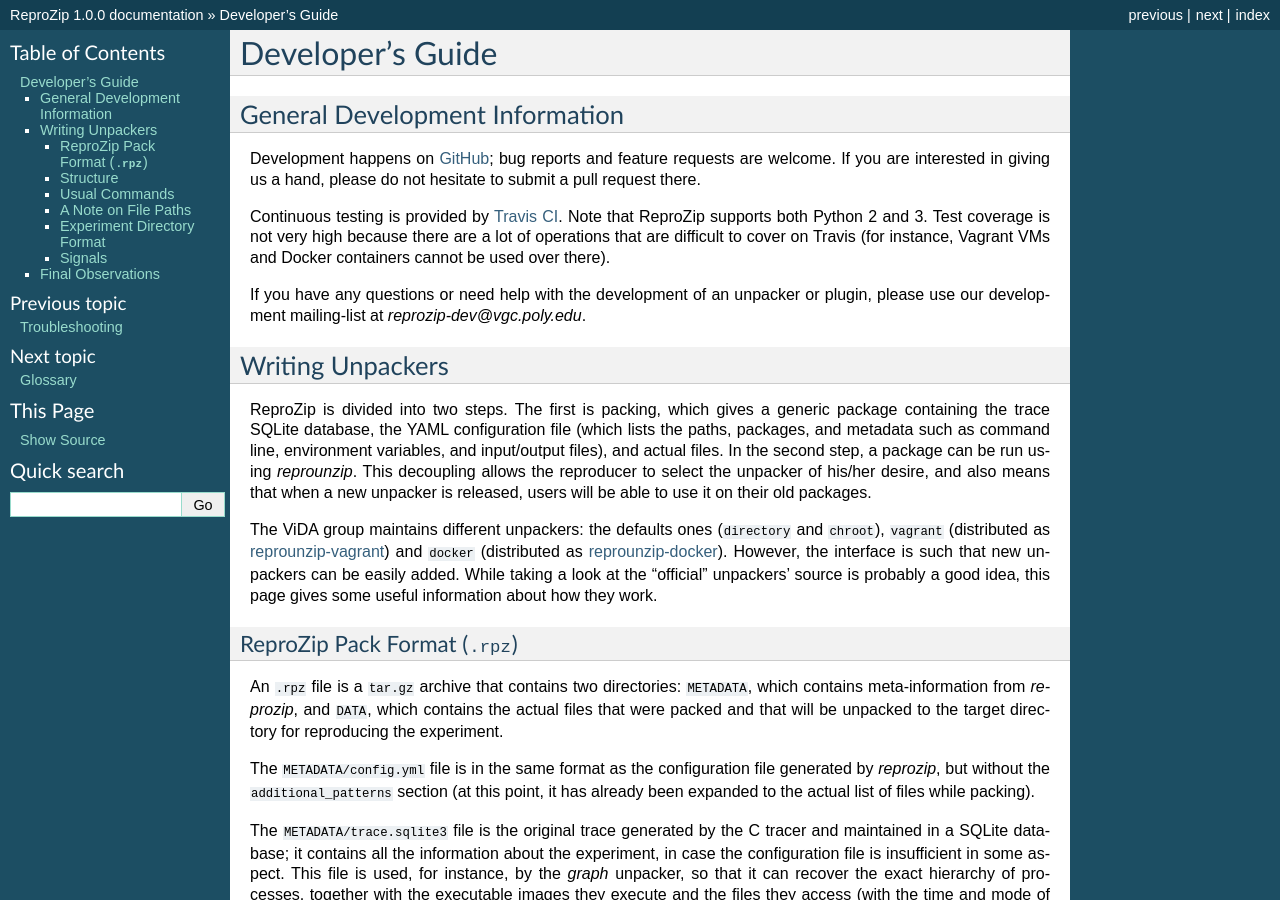
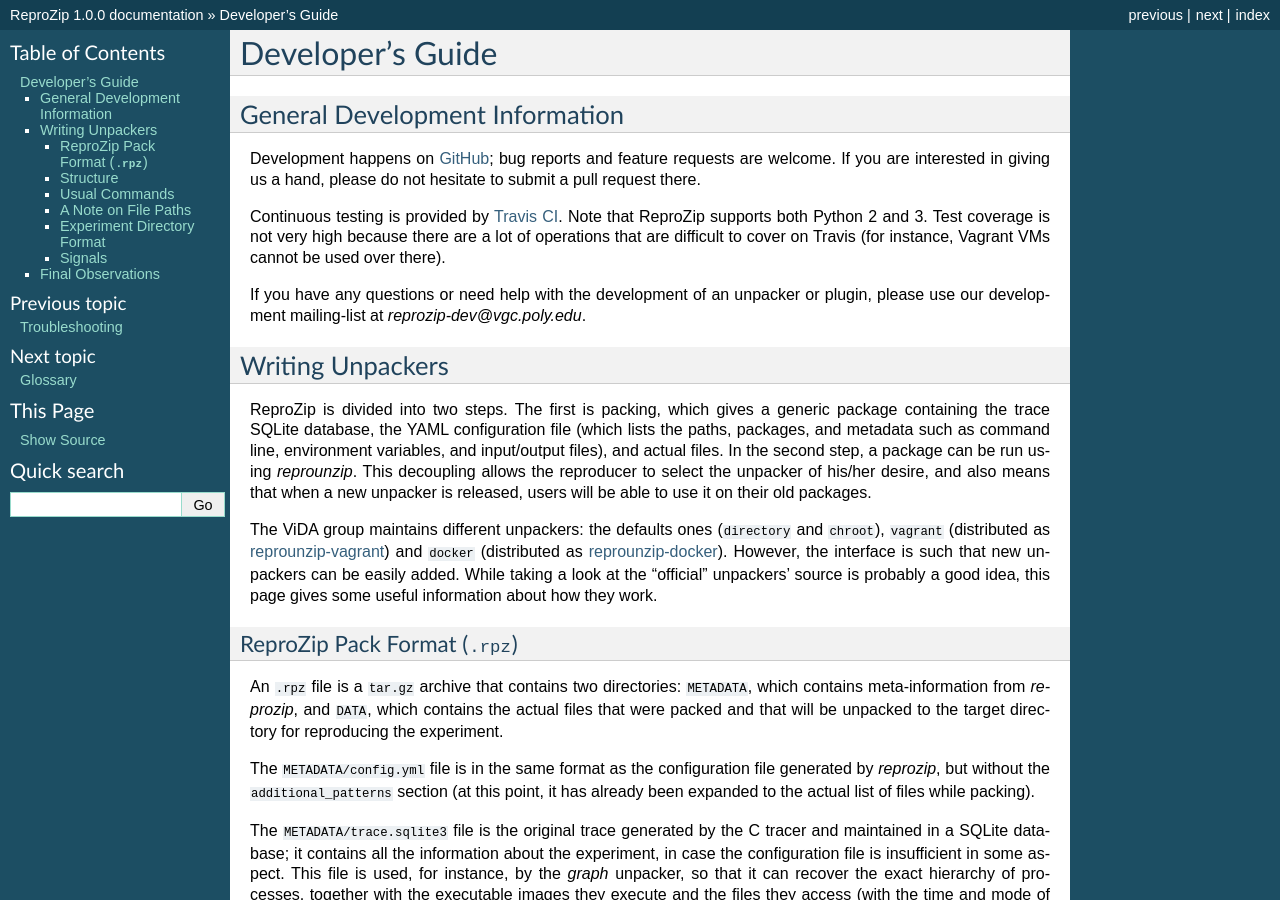
Before and after one commit to VIDA-NYU/reprozip, a Sphinx documentation site: the page built from docs/developerguide.rst, in a window 1280 px wide and 900 px high. Built offline with Sphinx 7.4.7, drawn with Linux system fonts in a browser that asks for light colours.

Commit message:
DOC: We do test Docker on Travis now!

```diff
--- a/docs/developerguide.rst
+++ b/docs/developerguide.rst
@@ -8,7 +8,7 @@
 
 Development happens on `GitHub <https://github.com/ViDA-NYU/reprozip>`__; bug reports and feature requests are welcome. If you are interested in giving us a hand, please do not hesitate to submit a pull request there.
 
-Continuous testing is provided by `Travis CI <https://travis-ci.org/ViDA-NYU/reprozip>`__. Note that ReproZip supports both Python 2 and 3. Test coverage is not very high because there are a lot of operations that are difficult to cover on Travis (for instance, Vagrant VMs and Docker containers cannot be used over there).
+Continuous testing is provided by `Travis CI <https://travis-ci.org/ViDA-NYU/reprozip>`__. Note that ReproZip supports both Python 2 and 3. Test coverage is not very high because there are a lot of operations that are difficult to cover on Travis (for instance, Vagrant VMs cannot be used over there).
 
 If you have any questions or need help with the development of an unpacker or plugin, please use our development mailing-list at `reprozip-dev@vgc.poly.edu`.
 
```
Also changed, not shown: 1 other file.
